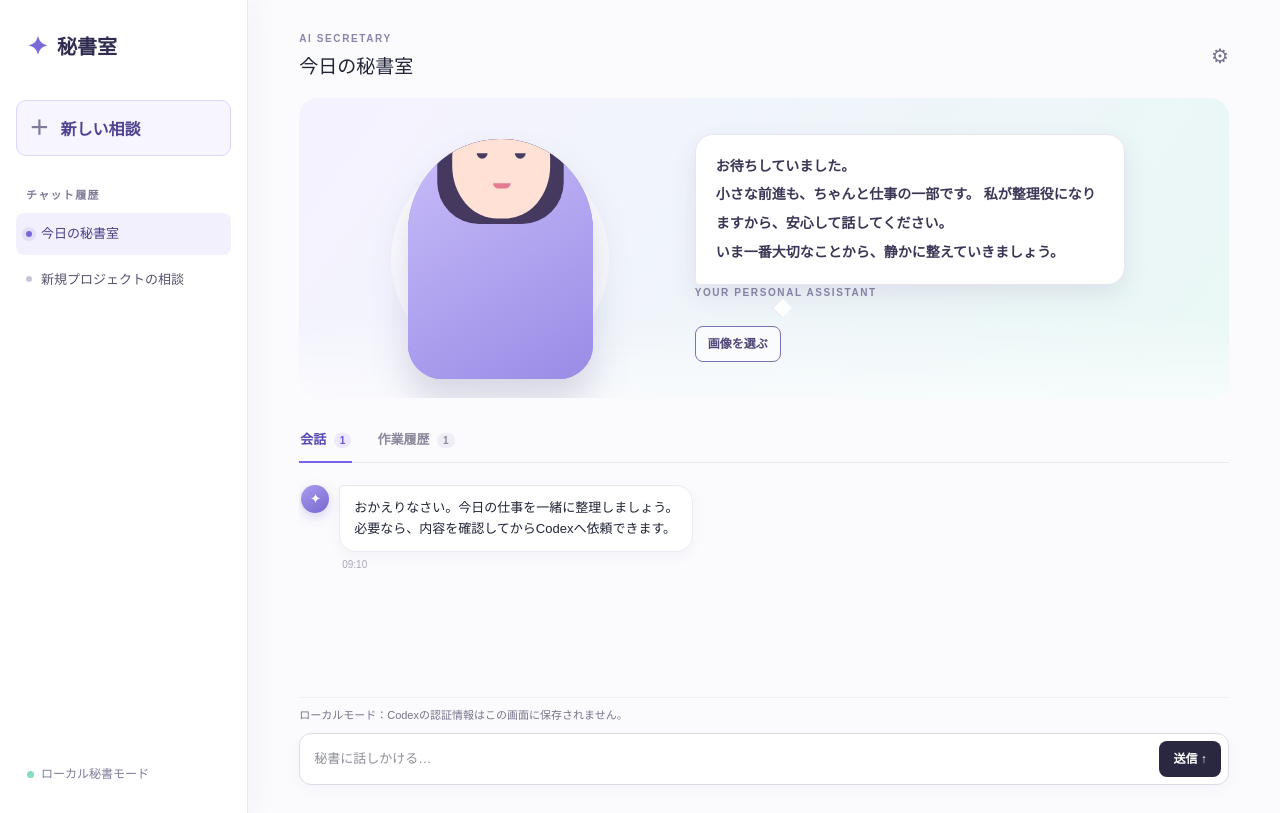
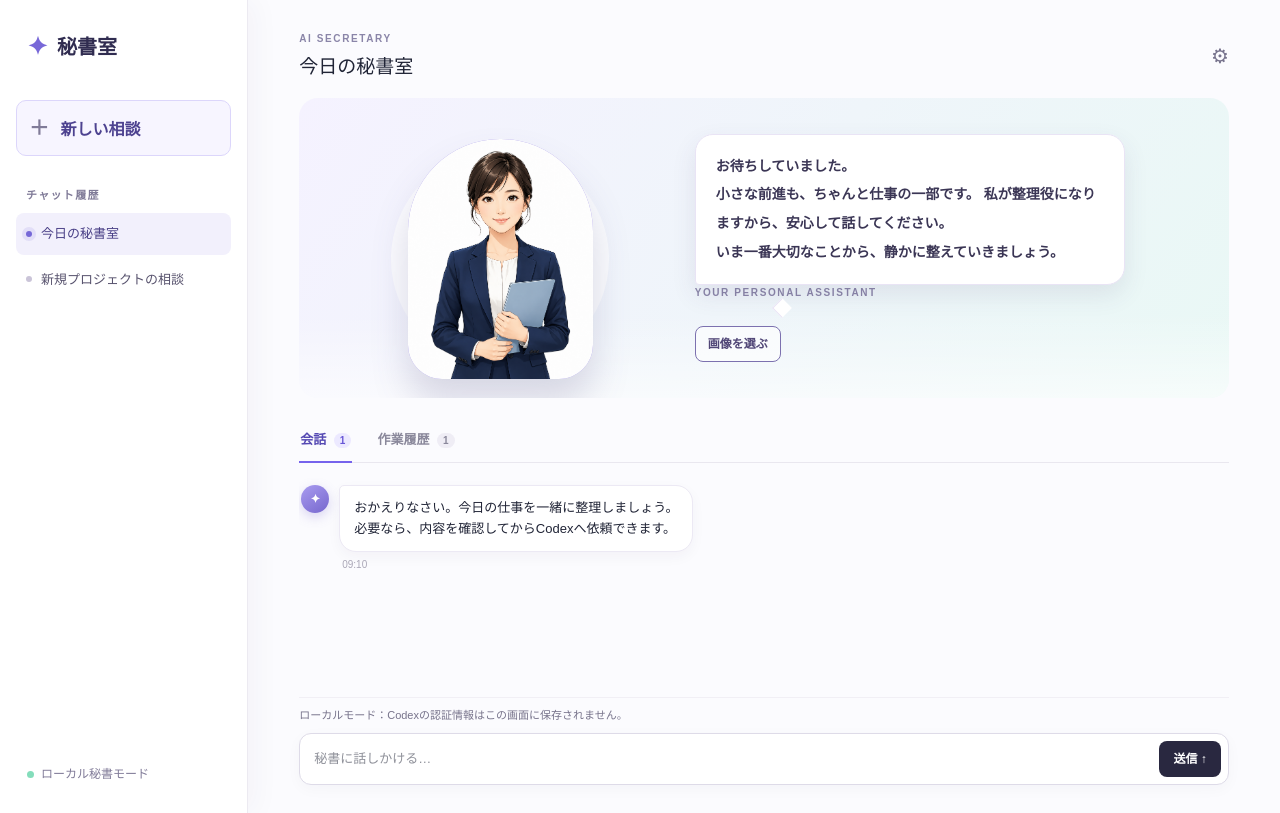
Before and after one commit to ENTER-WEB/ai-secretary, a Next.js app in the folder apps/ui/: page / in a window 1280 px wide. Built offline with nearby package versions, Linux system fonts and the light colour scheme.

Commit message:
Set provided secretary portrait as default avatar

```diff
--- a/apps/ui/src/app/page.tsx
+++ b/apps/ui/src/app/page.tsx
@@ -39,7 +39,7 @@ export default function Home() {
   const [activeTab, setActiveTab] = useState<"talk" | "work">("talk");
   const [input, setInput] = useState("");
   const [taskInput, setTaskInput] = useState("");
-  const [avatar, setAvatar] = useState<string | null>(null);
+  const [avatar, setAvatar] = useState<string | null>("/secretary-default.png");
   const [isResponding, setIsResponding] = useState(false);
   const [notice, setNotice] = useState("ローカルモード：Codexの認証情報はこの画面に保存されません。");
   const activeChat = useMemo(() => chats.find((chat) => chat.id === activeChatId) ?? chats[0], [activeChatId, chats]);
```
Also changed, not shown: apps/ui/public/secretary-default.png (added).
